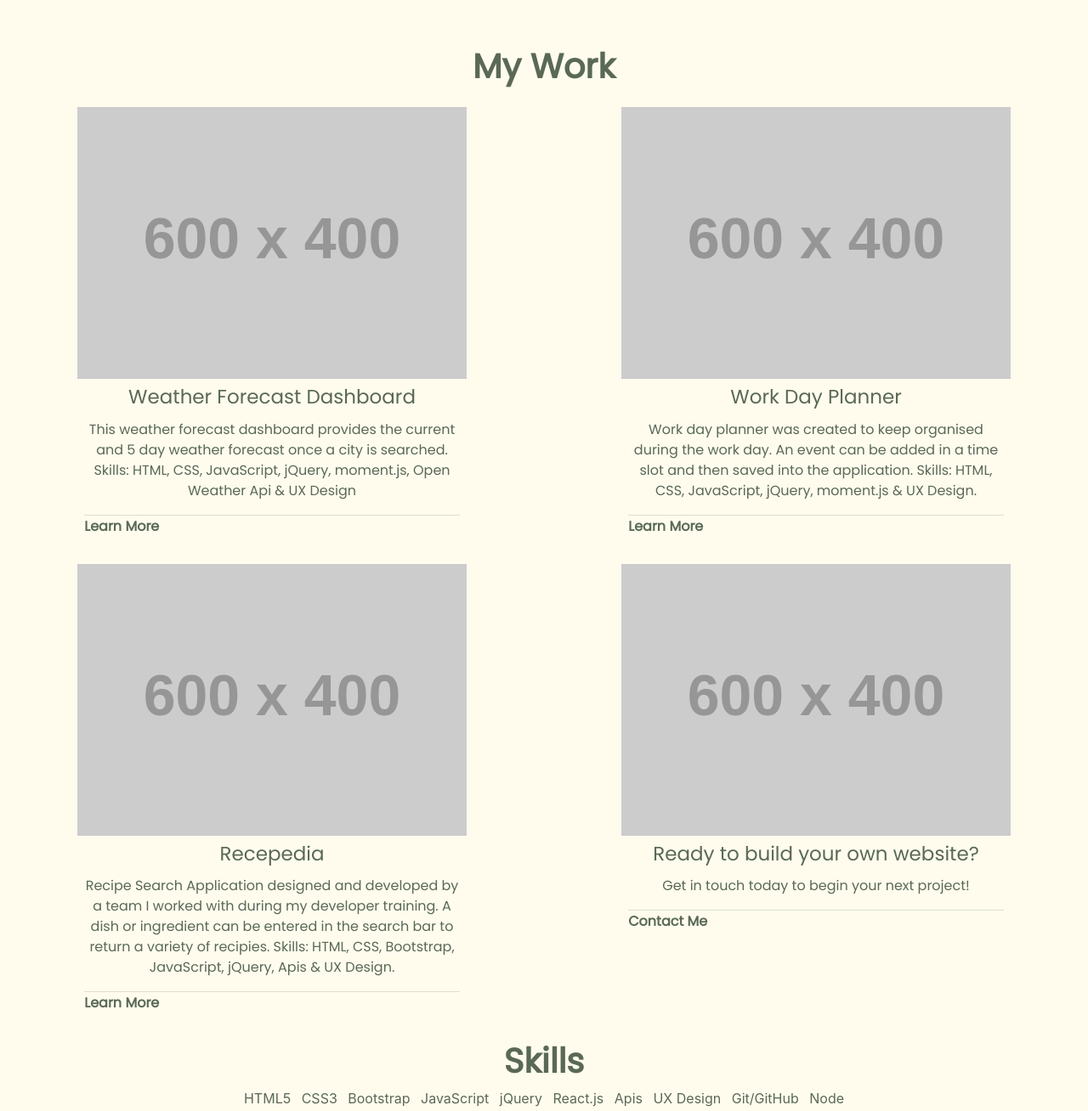
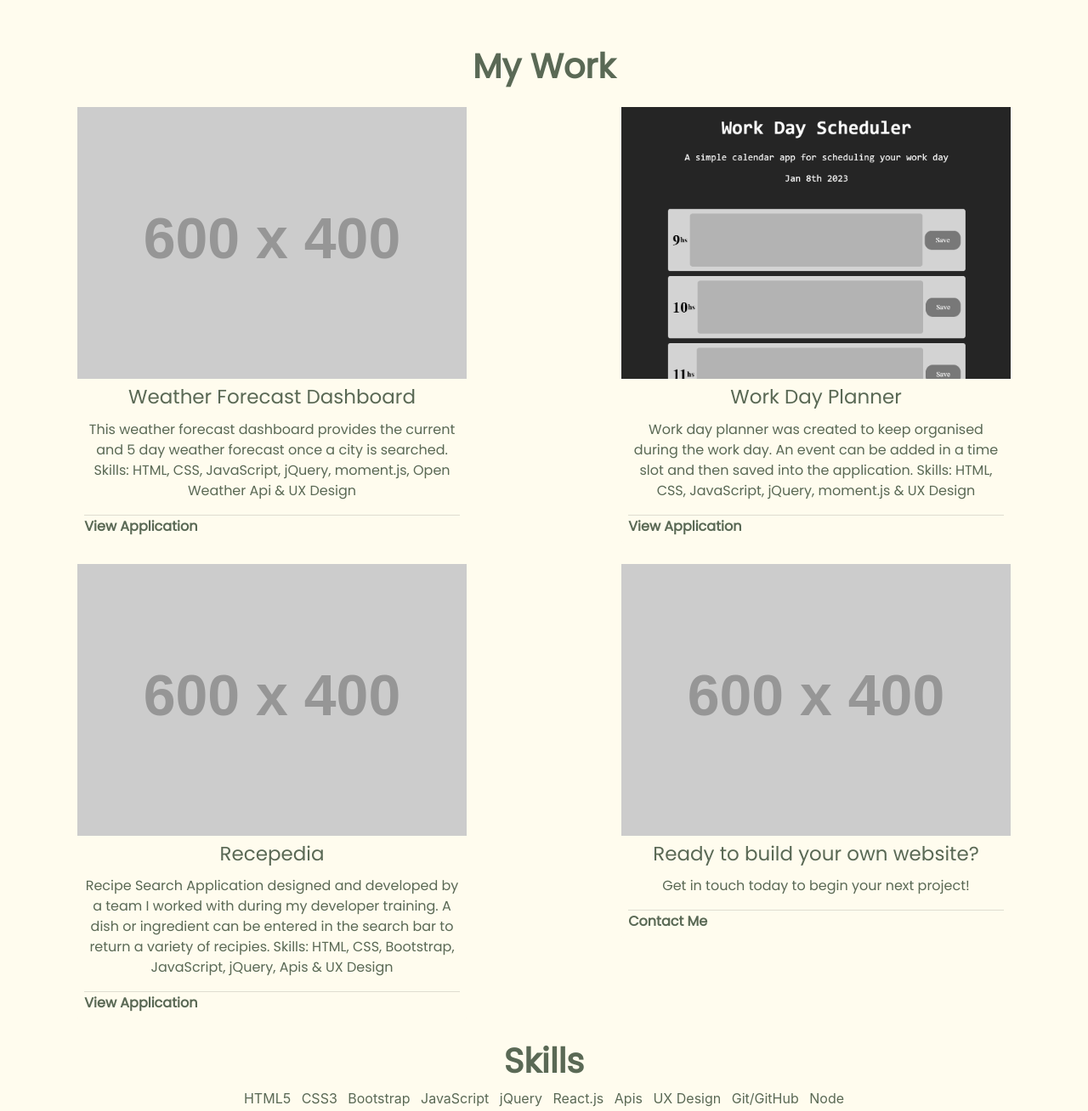
Before and after one commit to al946x/Bootstrap_Portfolio, a plain HTML site: page index.html in a window 1280 px wide. Shown: the part 840-2148 px from the top of the page at 85% size. Drawn offline with nearby package versions, Linux system fonts and the light colour scheme; placeholder pictures from the web are drawn by us.

Commit message:
project 2 link and picture added

```diff
--- a/index.html
+++ b/index.html
@@ -77,7 +77,7 @@
                             Skills: HTML, CSS, JavaScript, jQuery, moment.js, Open Weather Api & UX Design
                         </p>
                         <div class="card-footer p-0">
-                            <a href="https://al946x.github.io/Challenge_1/" target="_blank">Learn More</a>
+                            <a href="https://al946x.github.io/Challenge_1/" target="_blank">View Application</a>
                         </div>
                     </div>
                 </div>
@@ -85,15 +85,15 @@
             <div class="col mb-4">
                 <div class="card w-75">
                     <div class="card-img">
-                        <img src="https://dummyimage.com/600x400/000/fff" class="card-img-top mb-2" alt="Dummy Image">
+                        <img src="assets/images/plannerscreenshot.png" class="card-img-top mb-2" alt="plannerscreenshot">
                     </div>
                     <div class="card-body p-2">
                         <h5 class="card-title">Work Day Planner</h5>
                         <p class="card-text">Work day planner was created to keep organised during the work day. An event can be added in a time slot and then saved into the application.
-                            Skills: HTML, CSS, JavaScript, jQuery, moment.js & UX Design.
+                            Skills: HTML, CSS, JavaScript, jQuery, moment.js & UX Design
                         </p>
                         <div class="card-footer p-0">
-                            <a href="https://dummyimage.com/600x400/000/fff" target="_blank">Learn More</a>
+                            <a href="https://al946x.github.io/WorkDay_Scheduler/" target="_blank">View Application</a>
                         </div>
                     </div>
                 </div>
@@ -106,9 +106,9 @@
                     <div class="card-body p-2">
                         <h5 class="card-title">Recepedia</h5>
                         <p class="card-text"> Recipe Search Application designed and developed by a team I worked with during my developer training. A dish or ingredient can be entered in the search bar to return a variety of recipies.
-                            Skills: HTML, CSS, Bootstrap, JavaScript, jQuery, Apis & UX Design.  </p>
+                            Skills: HTML, CSS, Bootstrap, JavaScript, jQuery, Apis & UX Design  </p>
                         <div class="card-footer p-0">
-                            <a href="https://dummyimage.com/600x400/000/fff" target="_blank">Learn More</a>
+                            <a href="https://dummyimage.com/600x400/000/fff" target="_blank">View Application</a>
                         </div>
                     </div>
                 </div>
```
Also changed, not shown: assets/images/plannerscreenshot.png (added).
